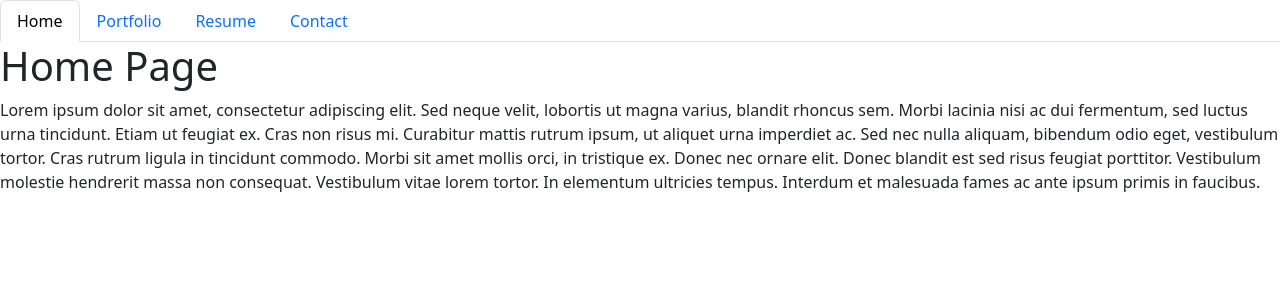
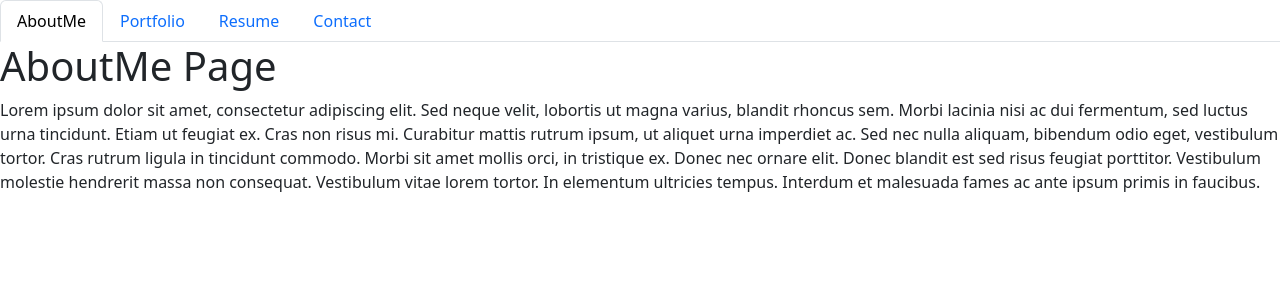
Before and after one commit to Haseebz1/portfolio-react, a React (Create React App) app: page / in a window 1280 px wide. Shown: the top 300 px of the page. Built offline with nearby package versions, Linux system fonts and the light colour scheme.

Commit message:
changed home to about me

```diff
--- a/src/components/NavTabs.js
+++ b/src/components/NavTabs.js
@@ -7,13 +7,13 @@ function NavTabs({ currentPage, handlePageChange }) {
     <ul className="nav nav-tabs">
       <li className="nav-item">
         <a
-          href="#home"
-          onClick={() => handlePageChange('Home')}
-          // This is a conditional (ternary) operator that checks to see if the current page is "Home"
+          href="#about"
+          onClick={() => handlePageChange('AboutMe')}
+          // This is a conditional (ternary) operator that checks to see if the current page is "AboutMe"
           // If it is, we set the current page to 'nav-link-active', otherwise we set it to 'nav-link'
-          className={currentPage === 'Home' ? 'nav-link active' : 'nav-link'}
+          className={currentPage === 'AboutMe' ? 'nav-link active' : 'nav-link'}
         >
-          Home
+          AboutMe
         </a>
       </li>
       <li className="nav-item">
--- a/src/components/PortfolioContainer.js
+++ b/src/components/PortfolioContainer.js
@@ -1,17 +1,17 @@
 import React, { useState } from 'react';
 import NavTabs from './NavTabs';
-import Home from './pages/Home';
+import AboutMe from './pages/Aboutme';
 import Portfolio from './pages/Portfolio';
 import Resume from './pages/Resume';
 import Contact from './pages/Contact';
 
 export default function PortfolioContainer() {
-  const [currentPage, setCurrentPage] = useState('Home');
+  const [currentPage, setCurrentPage] = useState('AboutMe');
 
   // This method is checking to see what the value of `currentPage` is. Depending on the value of currentPage, we return the corresponding component to render.
   const renderPage = () => {
-    if (currentPage === 'Home') {
-      return <Home />;
+    if (currentPage === 'AboutMe') {
+      return <AboutMe />;
     }
     if (currentPage === 'Portfolio') {
       return <Portfolio />;
--- a/src/components/pages/Home.js
+++ b/src/components/pages/Aboutme.js
@@ -1,9 +1,9 @@
 import React from 'react';
 
-export default function Home() {
+export default function AboutMe() {
   return (
     <div>
-      <h1>Home Page</h1>
+      <h1>AboutMe Page</h1>
       <p>
         Lorem ipsum dolor sit amet, consectetur adipiscing elit. Sed neque
         velit, lobortis ut magna varius, blandit rhoncus sem. Morbi lacinia nisi
```
